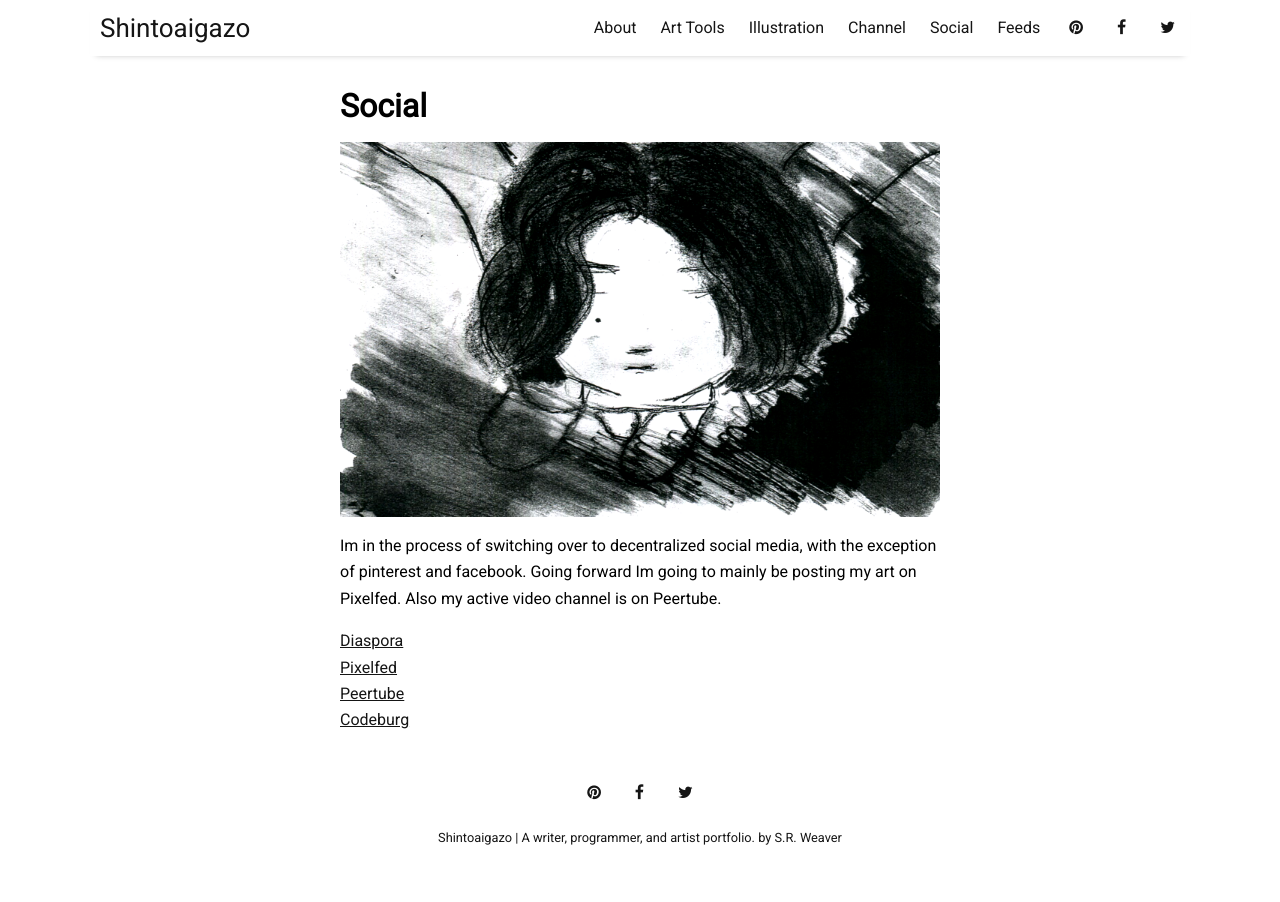
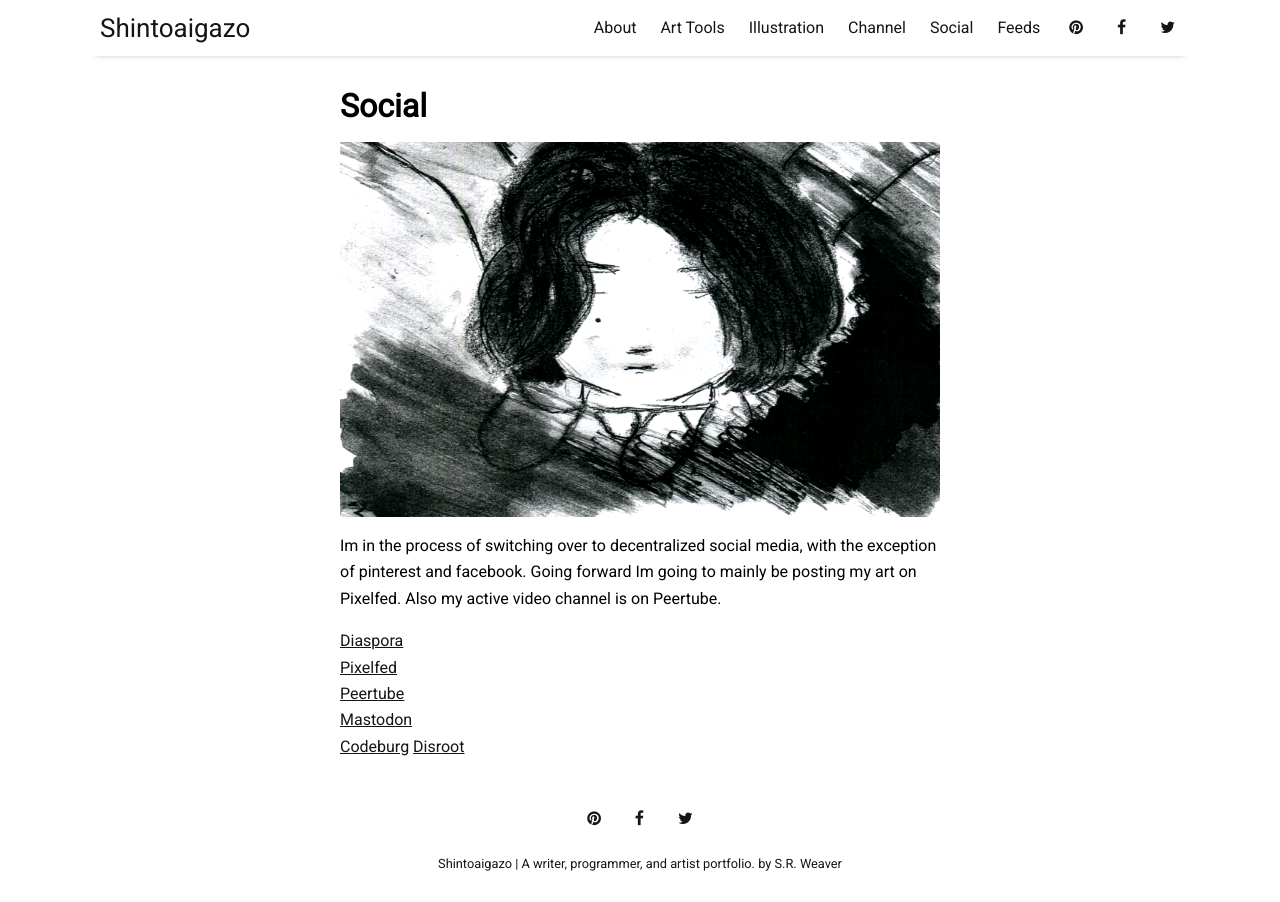
Before and after one commit to LWFlouisa/Portfolio, a Jekyll site: the page built from pages/social.md, in a window 1280 px wide. Built offline with Jekyll 4.4.1, drawn with Linux system fonts in a browser that asks for light colours; nearby versions of some CDN libraries.

Commit message:
Update social.md

```diff
--- a/pages/social.md
+++ b/pages/social.md
@@ -10,4 +10,6 @@ Im in the process of switching over to decentralized social media, with the exce
 [Diaspora](https://diasp.org/u/lwflouisa)<br />
 [Pixelfed](https://pixelfed.de/LWFlouisa)<br />
 [Peertube](https://video.ploud.jp/c/mytalkshow/videos?languageOneOf=en&s=2)<br />
+[Mastodon](https://pawoo.net/web/accounts/1287123)<br />
 [Codeburg](https://codeberg.org/LWFlouisa)
+[Disroot](https://git.disroot.org/LWFlouisa)
```
